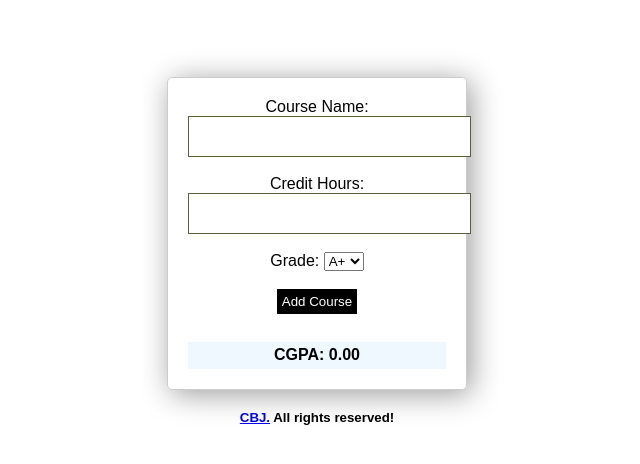
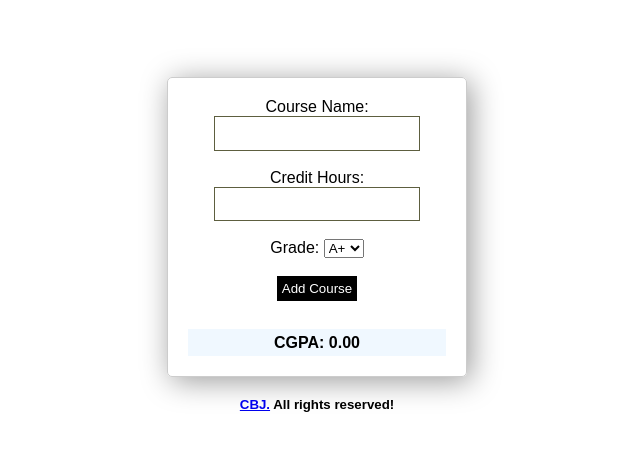
Before and after one commit to CBJtech/CGPA-calculator, a plain HTML site: page index.html in a window 1280 px wide. Shown: the part 40-504 px from the top of the page, without its empty margins (323-963 px from the left). Drawn offline with Linux system fonts and the light colour scheme.

Commit message:
Update style.css

```diff
--- a/style.css
+++ b/style.css
@@ -22,7 +22,8 @@ h1 {
     margin-top: 5rem;
 }
 #courseName, #creditHours{
-    padding: 0.5rem;
+    padding: 0.3rem;
+    width: 80%;
     border: 1px solid rgb(93, 94, 63);
     font-size: 20px;
 }
```
